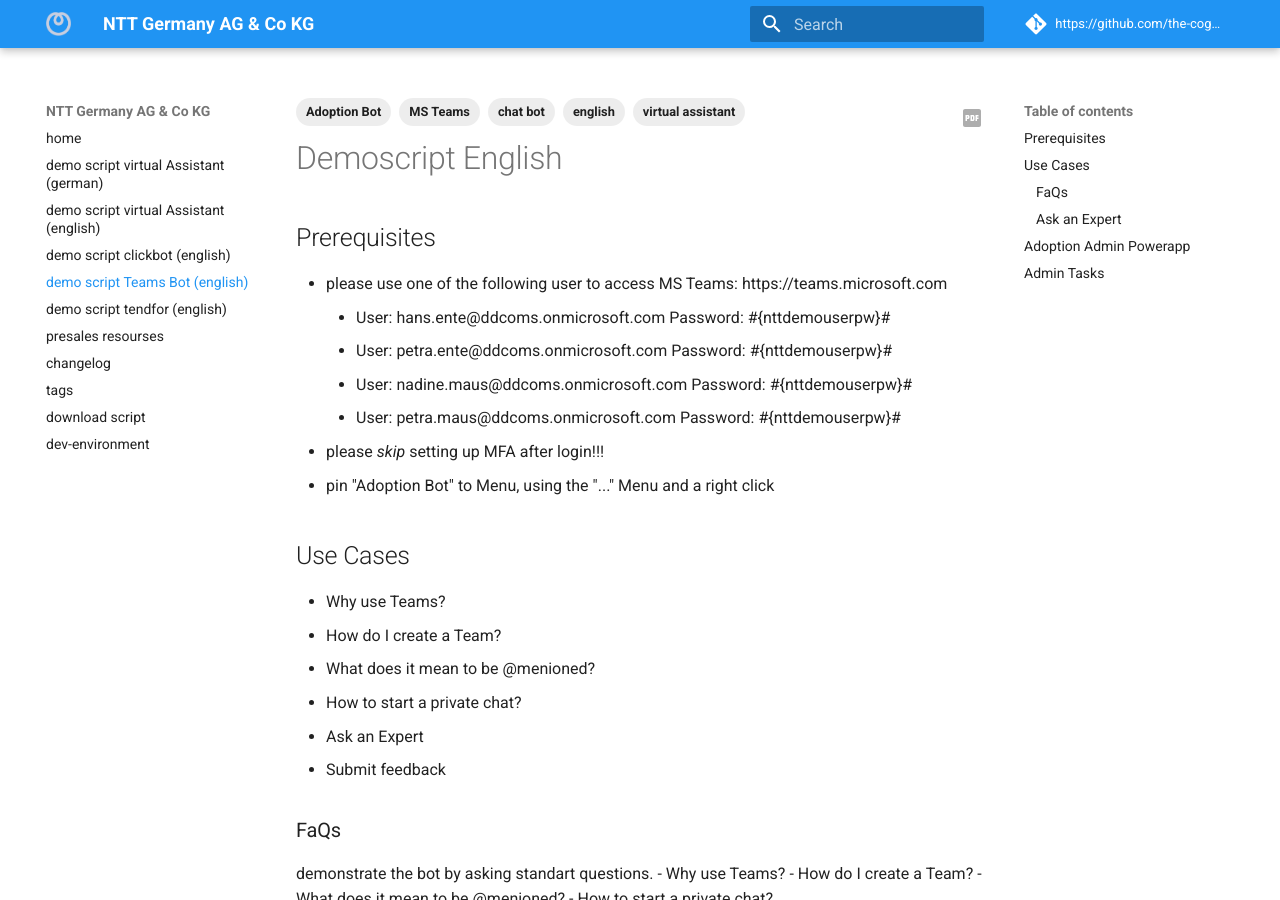
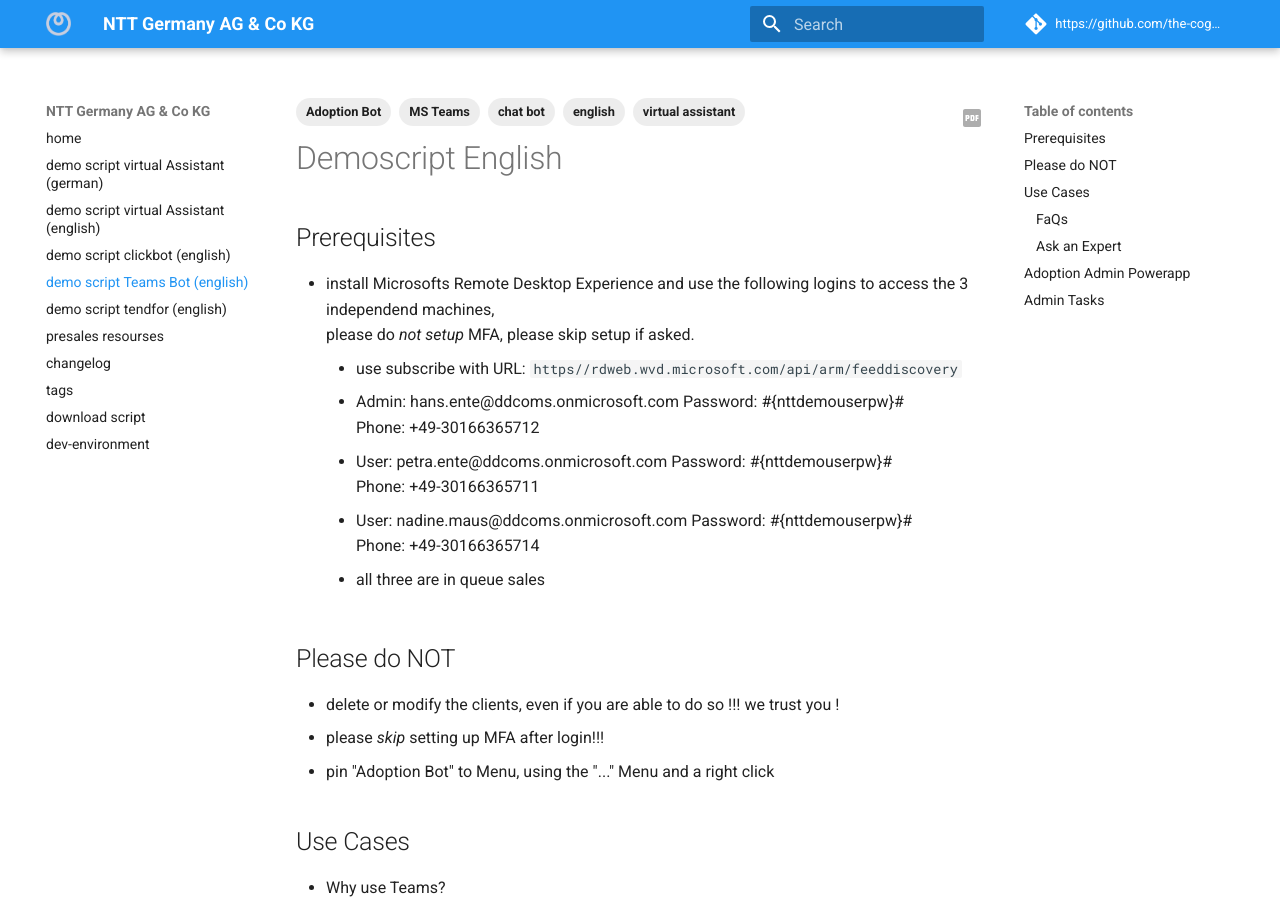
Before and after one commit to the-cognitiveservices-ninja/demo-environment, an MkDocs documentation site: the page built from docs/script_en_teams.md, in a window 1280 px wide and 900 px high. Built offline with MkDocs 1.6.1 and Material for MkDocs 9.7.7, drawn with Linux system fonts in a browser that asks for light colours; comment, search, counter and statistics services are not loaded.

Commit message:
added: cloudpcs

````diff
--- a/docs/script_en_teams.md
+++ b/docs/script_en_teams.md
@@ -11,11 +11,22 @@
 # Demoscript English
 
 ## Prerequisites
-  - please use one of the following user to access MS Teams: https://teams.microsoft.com
-    - User: hans.ente@ddcoms.onmicrosoft.com Password: #{nttdemouserpw}#
+  - install Microsofts Remote Desktop Experience and use the following logins to access the 3 independend machines,
+    please do _not setup_ MFA, please skip setup if asked.
+    - use subscribe with URL:
+    ```
+    https//rdweb.wvd.microsoft.com/api/arm/feeddiscovery
+    ```
+    - Admin: hans.ente@ddcoms.onmicrosoft.com Password: #{nttdemouserpw}#
+      Phone:  +49-30166365712
     - User: petra.ente@ddcoms.onmicrosoft.com Password: #{nttdemouserpw}#
+      Phone: +49-30166365711
     - User: nadine.maus@ddcoms.onmicrosoft.com Password: #{nttdemouserpw}#
-    - User: petra.maus@ddcoms.onmicrosoft.com Password: #{nttdemouserpw}#
+      Phone:  +49-30166365714
+    - all three are in queue sales
+
+## Please do NOT
+  - delete or modify the clients, even if you are able to do so !!! we trust you !
   - please *skip* setting up MFA after login!!!
   - pin "Adoption Bot" to Menu, using the "..." Menu and a right click
 
````
